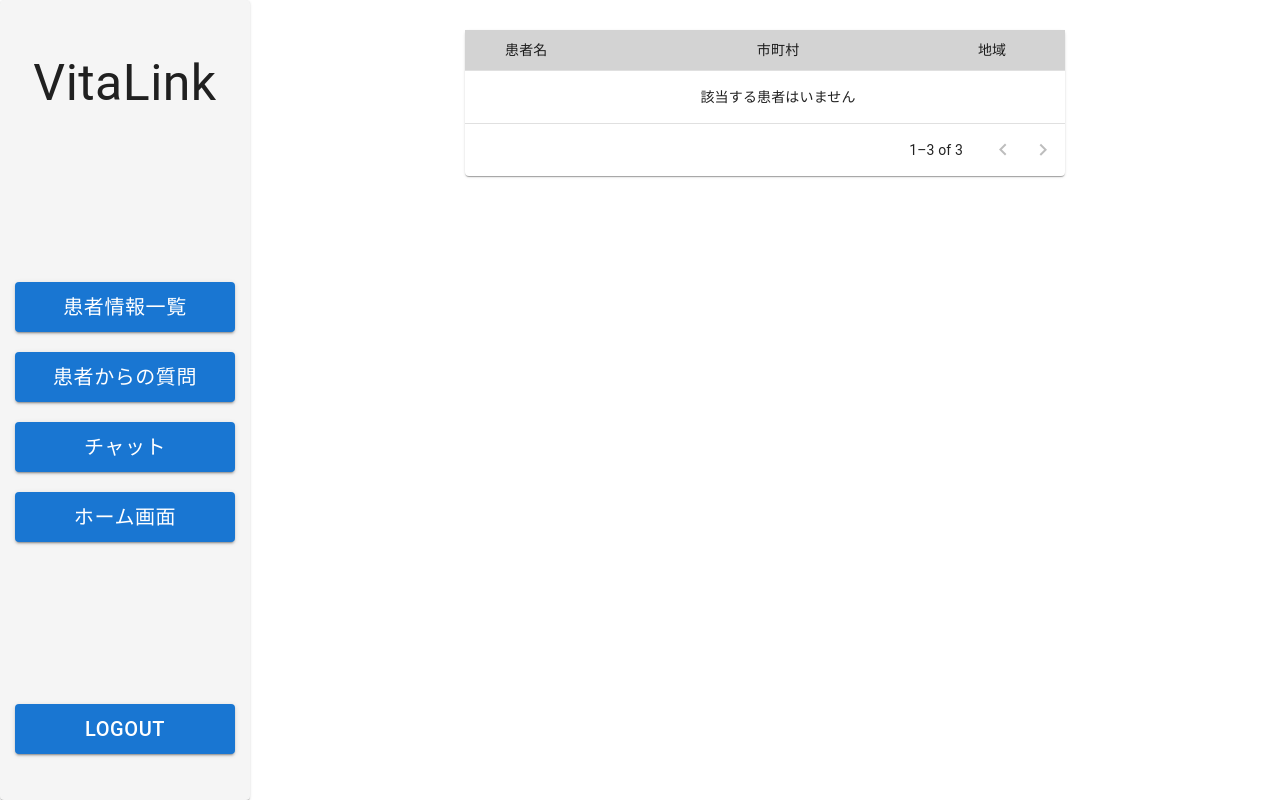
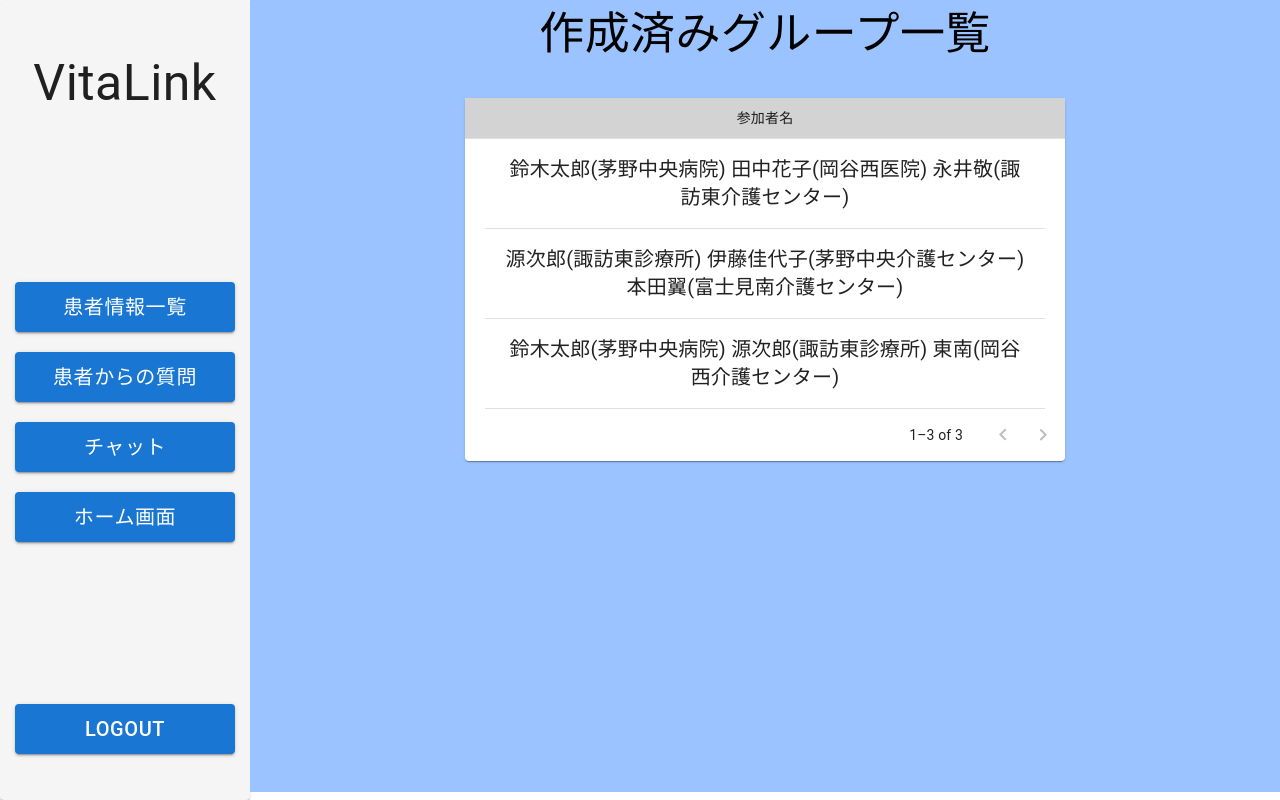
Before and after one commit to Kotaro0722/VitaLinkHistory, a Next.js app in the folder client/: page /chat/coworker/group in a window 1280 px wide. Built offline with nearby package versions, Linux system fonts and the light colour scheme.

Commit message:
作成済みグループ作成

```diff
--- a/client/app/chat/coworker/group/page.jsx
+++ b/client/app/chat/coworker/group/page.jsx
@@ -9,12 +9,16 @@ import {
   TablePagination,
   TableRow,
   Paper,
+  Box,
+  Typography,
 } from "@mui/material";
+import { useRouter } from "next/navigation";
+import { paths } from "@/paths";
 
 const Page = () => {
+  const router = useRouter();
   const [page, setPage] = useState(0);
   const [showPerson, setShowPerson] = useState(0);
-  const [modalIsOpen, setModalIsOpen] = useState(false);
   const rowsPerPage = 10;
   const data = [
     {
@@ -102,15 +106,22 @@ const Page = () => {
     setPage(newPage);
   };
 
-  const handleRowClick = (index) => {
-    setShowPerson(index);
-    setModalIsOpen(true);
+  const handleRowClick = (link) => {
+    router.push(paths.chat.medical(link));
   };
 
-  const visibleLength = data.filter((datum) => datum.visible).length;
+  const visibleLength = data.filter((datum) => datum.isVisible).length;
 
   return (
-    <>
+    <Box sx={{ backgroundColor: "#9BC3FF", height: "99vh" }}>
+      <Typography
+        sx={{
+          fontSize: "45px",
+          textAlign: "center",
+        }}
+      >
+        作成済みグループ一覧
+      </Typography>
       <Paper sx={{ width: "600px", mx: "auto", mt: "30px" }}>
         <Table aria-labelledby="tableTitle">
           <TableHead
@@ -124,12 +135,8 @@ const Page = () => {
               }}
             >
               <TableCell sx={{ width: "20px", p: "0px" }}></TableCell>
-              <TableCell sx={{ p: "8px" }}>患者名</TableCell>
-              <TableCell sx={{ p: "8px" }} align="center">
-                市町村
-              </TableCell>
-              <TableCell sx={{ p: "8px" }} align="center">
-                地域
+              <TableCell sx={{ p: "8px", textAlign: "center" }}>
+                参加者名
               </TableCell>
               <TableCell sx={{ width: "20px", p: "0px" }}></TableCell>
             </TableRow>
@@ -138,10 +145,10 @@ const Page = () => {
             {visibleLength ? (
               data.map((datum, index) => {
                 return (
-                  datum.visible && (
+                  datum.isVisible && (
                     <TableRow
                       hover
-                      onClick={() => handleRowClick(index)}
+                      onClick={() => handleRowClick(datum.id)}
                       key={datum.id}
                       sx={{ cursor: "pointer" }}
                     >
@@ -152,11 +159,16 @@ const Page = () => {
                           border: "0px",
                         }}
                       ></TableCell>
-                      <TableCell component="td" scope="datum" padding="none">
-                        {datum.name}
+                      <TableCell
+                        component="td"
+                        scope="datum"
+                        padding="16px"
+                        sx={{ textAlign: "center", fontSize: "20px" }}
+                      >
+                        {datum.name.map((namae) => {
+                          return `${namae.name}(${namae.belong})\t`;
+                        })}
                       </TableCell>
-                      <TableCell align="center">{datum.address.city}</TableCell>
-                      <TableCell align="center">{datum.address.town}</TableCell>
                       <TableCell
                         sx={{
                           width: "10px",
@@ -171,9 +183,7 @@ const Page = () => {
             ) : (
               <TableRow>
                 <TableCell></TableCell>
-                <TableCell></TableCell>
                 <TableCell align="center">該当する患者はいません</TableCell>
-                <TableCell></TableCell>
                 <TableCell></TableCell>
               </TableRow>
             )}
@@ -188,7 +198,7 @@ const Page = () => {
           onPageChange={handleChangePage}
         />
       </Paper>
-    </>
+    </Box>
   );
 };
 
--- a/client/app/dashboard/page.jsx
+++ b/client/app/dashboard/page.jsx
@@ -103,8 +103,7 @@ const Dashboard = () => {
       <Typography
         sx={{
           fontSize: "45px",
-          pt: "20px",
-          pl: "20px",
+          textAlign: "center",
         }}
       >
         患者情報一覧
--- a/client/paths.js
+++ b/client/paths.js
@@ -7,6 +7,7 @@ export const paths = {
   chat: {
     index: "/chat",
     doctor: "/chat/coworker/doctor",
+    group: "/chat/coworker/group",
     makegroup: "/chat/coworker/makegroup",
     nurse: "/chat/coworker/nurse",
     patient: (id) => `/chat/patient/${id}`,
```
